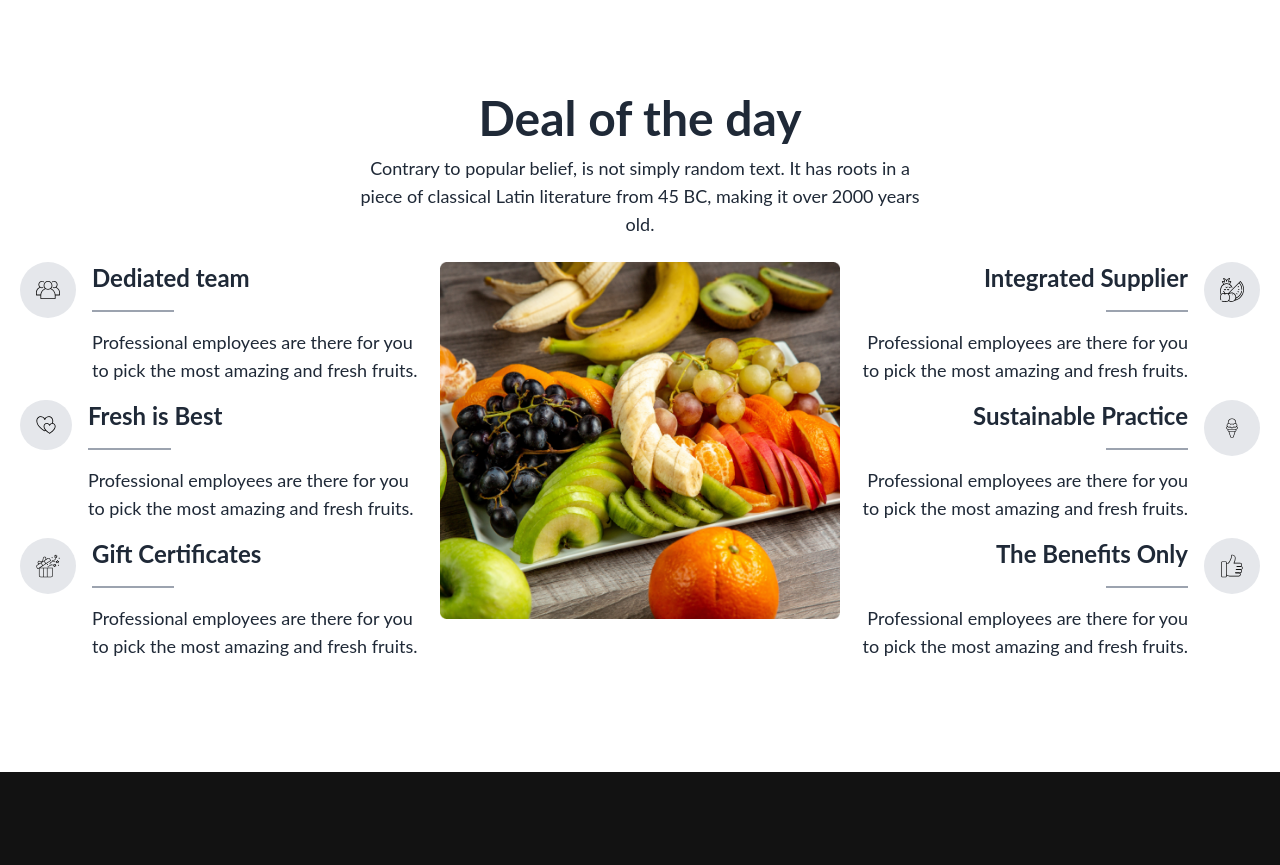
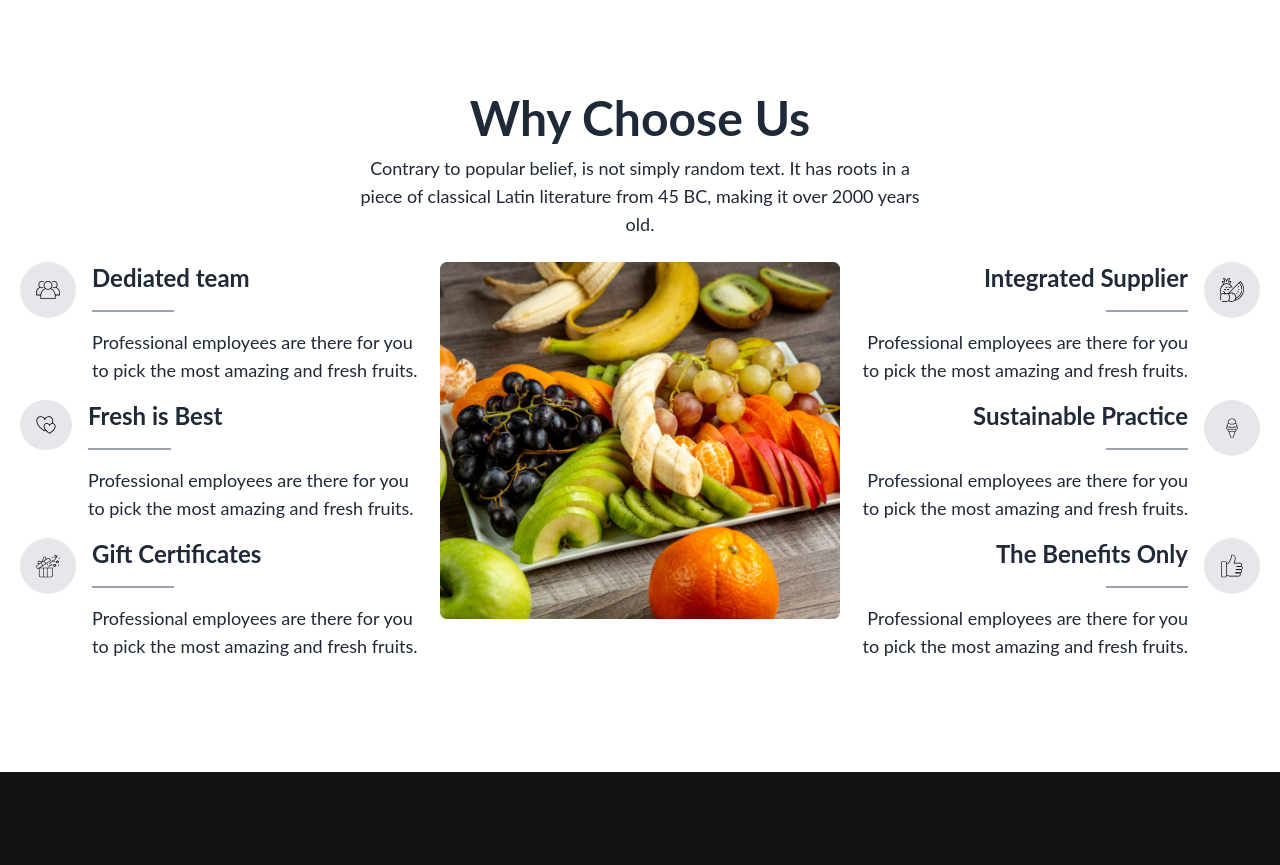
Before and after one commit to Iqbal-Hasan/fruit-burst-website-responsive, a plain HTML site: page index.html in a window 1280 px wide. Shown: the part 2396-3261 px from the top of the page. Drawn offline with nearby package versions, Linux system fonts and the light colour scheme.

Commit message:
fix some error

```diff
--- a/index.html
+++ b/index.html
@@ -742,7 +742,7 @@
         <div class="mx-5 lg:mx-5 mt-20 md:mt-24">
           <!-- title part -->
           <div class="text-center">
-            <h1 class="text-4xl lg:text-5xl font-bold mb-3">Deal of the day</h1>
+            <h1 class="text-4xl lg:text-5xl font-bold mb-3">Why Choose Us</h1>
             <p class="text-sm mb-6 lg:text-lg mx-auto md:max-w-xl">
               Contrary to popular belief, is not simply random text. It has
               roots in a piece of classical Latin literature from 45 BC, making
```
